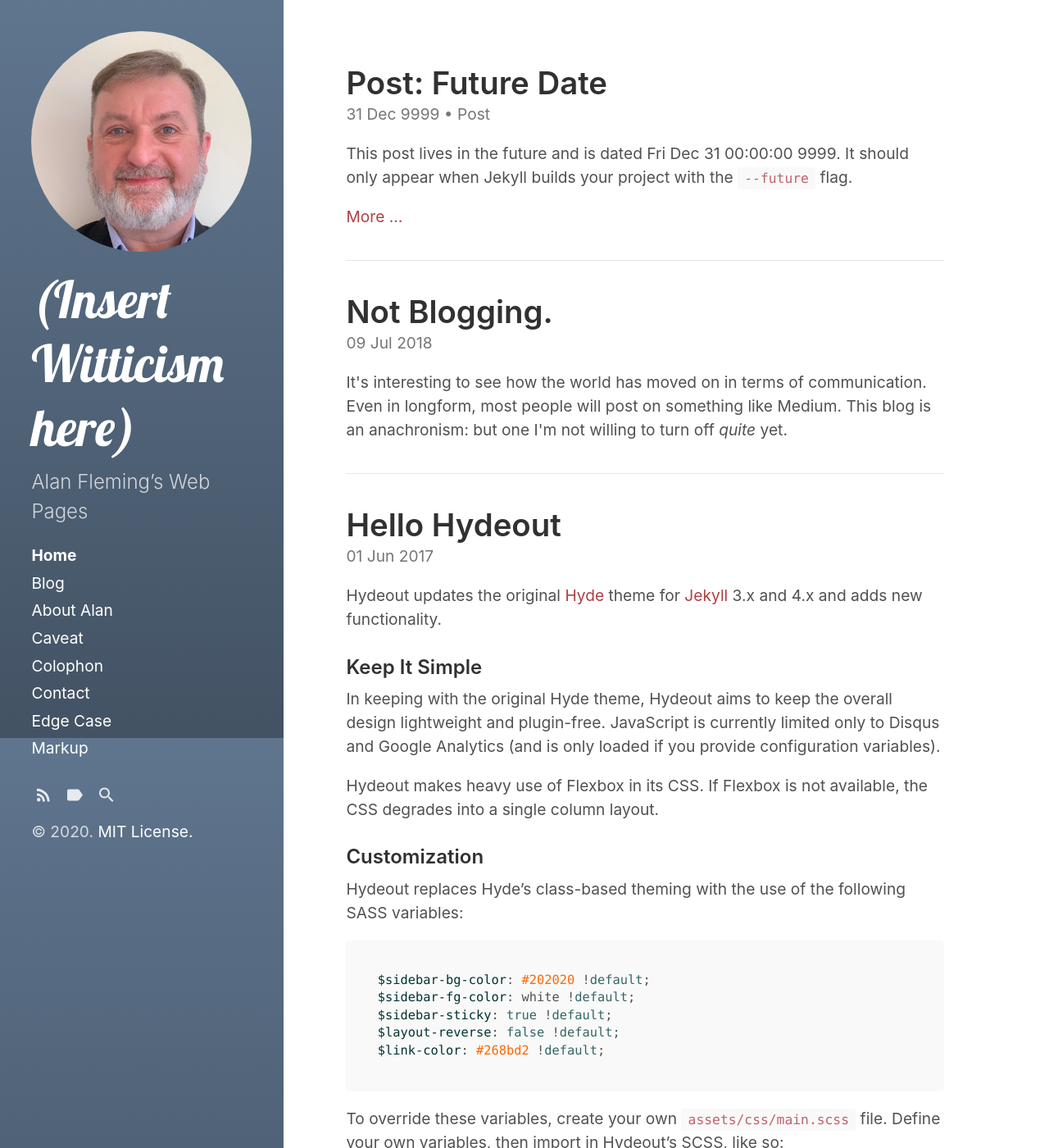
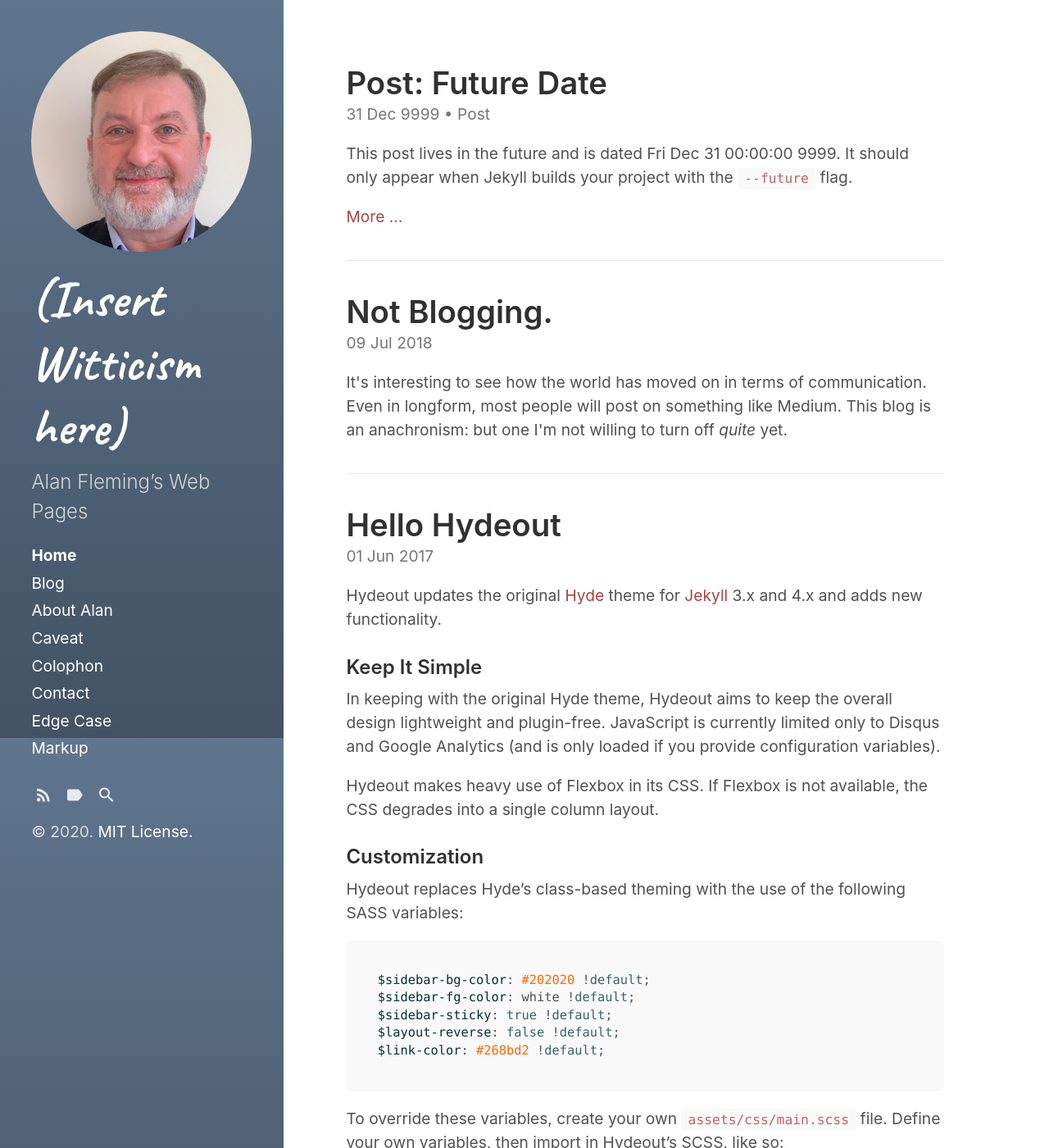
Before and after one commit to alan-fleming/alanfleming.org, a Jekyll site: the page built from index.html, in a window 1280 px wide and 1400 px high. Shown: the whole window at 82% size. Built offline with Jekyll 4.4.1, drawn with Linux system fonts in a browser that asks for light colours; the list of posts is cut into pages by our own code.

Commit message:
Update page title font

```diff
--- a/_includes/font-includes.html
+++ b/_includes/font-includes.html
@@ -4,4 +4,4 @@
 {% endcomment %}
 
 
-<link href="https://fonts.googleapis.com/css2?family=Lobster&display=swap" rel="stylesheet">
+<link href="https://fonts.googleapis.com/css2?family=Caveat:wght@700&display=swap" rel="stylesheet">
--- a/_sass/hydeout/_layout.scss
+++ b/_sass/hydeout/_layout.scss
@@ -59,10 +59,10 @@
   }
 
   .site-title {
-    font-family: 'Lobster', sans-serif;
+    font-family: 'Caveat', cursive;
     font-size: $large-font-size;
     font-style: regular;
-    font-weight: 400;
+    font-weight: 700;
     margin-bottom: $heading-spacing;
     margin-top: 0;
   }
```
